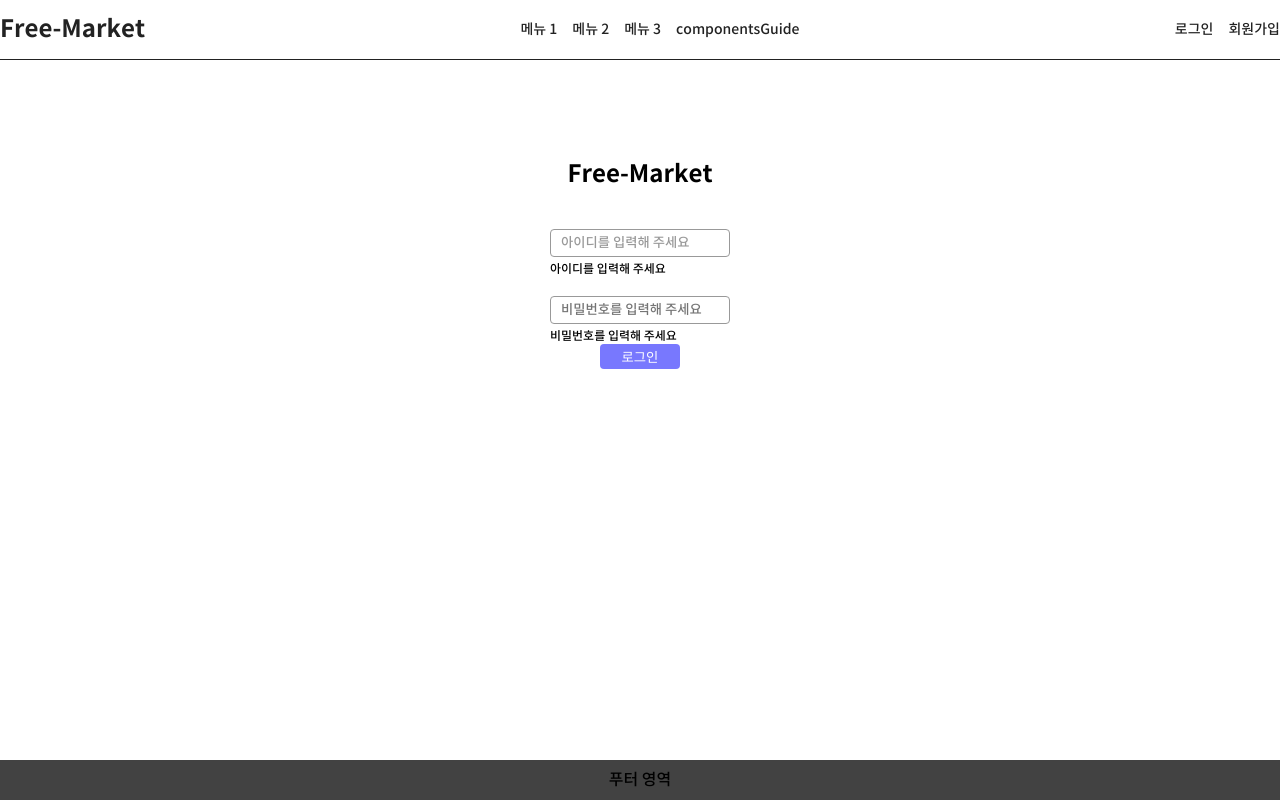
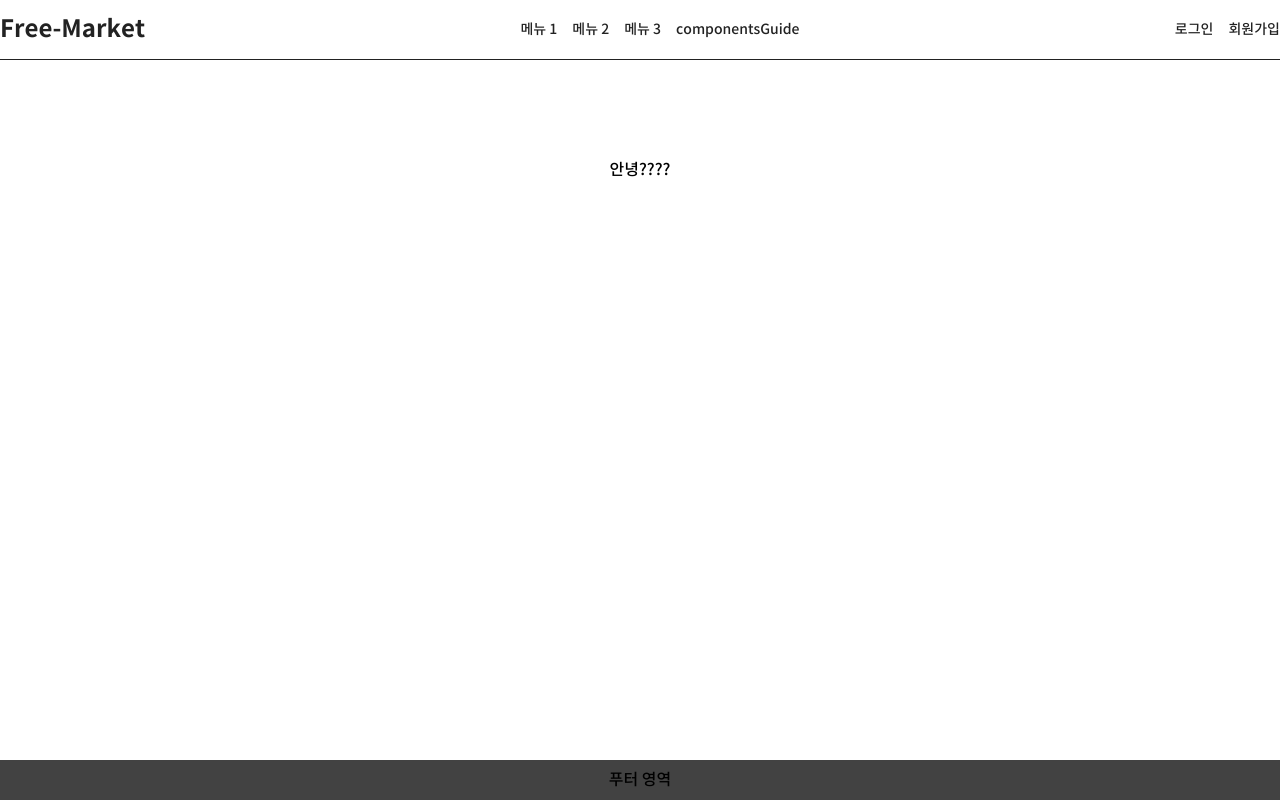
Before and after one commit to seohyun8592/free_market, a Next.js app: page /login in a window 1280 px wide. Built offline with nearby package versions, Linux system fonts and the light colour scheme.

Commit message:
test3333

```diff
--- a/src/components/layout/LoginFormTest.tsx
+++ b/src/components/layout/LoginFormTest.tsx
@@ -1,62 +1,66 @@
 "use client"
 
-import React, { useState } from "react"
+import React from "react"
 
-import fetchTestData from "@/api/login"
-import BaseButton from "@/components/base/Button/Button"
-import BaseInput from "@/components/base/Form/Input"
+export default function LoginFormTest() {
+  return <div>안녕????</div>
+}
 
-export default function Page() {
-  const [userName, setUserName] = useState("")
-  const [password, setPassword] = useState("")
+// import fetchTestData from "@/api/login"
+// import BaseButton from "@/components/base/Button/Button"
+// import BaseInput from "@/components/base/Form/Input"
 
-  const handleUserNameChange = (e) => {
-    setUserName(e.target.value)
-  }
+// export default function Page() {
+//   const [userName, setUserName] = useState("")
+//   const [password, setPassword] = useState("")
 
-  const handlePasswordChange = (e) => {
-    setPassword(e.target.value)
-  }
-  const handleSubmit = async () => {
-    const params = {
-      memberId: userName,
-      password,
-    }
-    try {
-      await fetchTestData(params)
-    } catch (error) {
-      console.log(error)
-    }
-  }
-  return (
-    <>
-      <h2 className="title">Free-Market</h2>
-      <div className="input__box">
-        <BaseInput
-          onChange={handleUserNameChange}
-          placeholder="아이디를 입력해 주세요"
-          value={userName}
-        />
-        <p className="login__desc">아이디를 입력해 주세요</p>
-      </div>
-      <div className="input__box">
-        <BaseInput
-          onChange={handlePasswordChange}
-          placeholder="비밀번호를 입력해 주세요"
-          type="password"
-          value={password}
-        />
-        <p className="login__desc">비밀번호를 입력해 주세요</p>
-      </div>
-      <BaseButton
-        buttonProps={{
-          theme: "PRIMARY",
-          size: "LARGE",
-        }}
-        onClick={handleSubmit}
-      >
-        로그인
-      </BaseButton>
-    </>
-  )
-}
+//   const handleUserNameChange = (e) => {
+//     setUserName(e.target.value)
+//   }
+
+//   const handlePasswordChange = (e) => {
+//     setPassword(e.target.value)
+//   }
+//   const handleSubmit = async () => {
+//     const params = {
+//       memberId: userName,
+//       password,
+//     }
+//     try {
+//       await fetchTestData(params)
+//     } catch (error) {
+//       console.log(error)
+//     }
+//   }
+//   return (
+//     <>
+//       <h2 className="title">Free-Market</h2>
+//       <div className="input__box">
+//         <BaseInput
+//           onChange={handleUserNameChange}
+//           placeholder="아이디를 입력해 주세요"
+//           value={userName}
+//         />
+//         <p className="login__desc">아이디를 입력해 주세요</p>
+//       </div>
+//       <div className="input__box">
+//         <BaseInput
+//           onChange={handlePasswordChange}
+//           placeholder="비밀번호를 입력해 주세요"
+//           type="password"
+//           value={password}
+//         />
+//         <p className="login__desc">비밀번호를 입력해 주세요</p>
+//       </div>
+//       <BaseButton
+//         buttonProps={{
+//           theme: "PRIMARY",
+//           size: "LARGE",
+//         }}
+//         onClick={handleSubmit}
+//       >
+//         로그인
+//       </BaseButton>
+//     </>
+//   )
+// }
```
